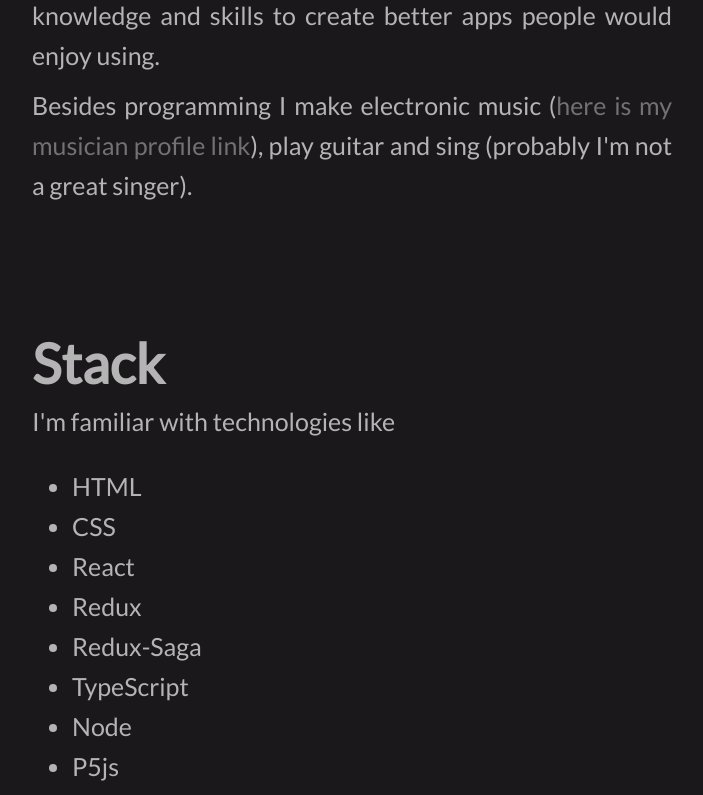
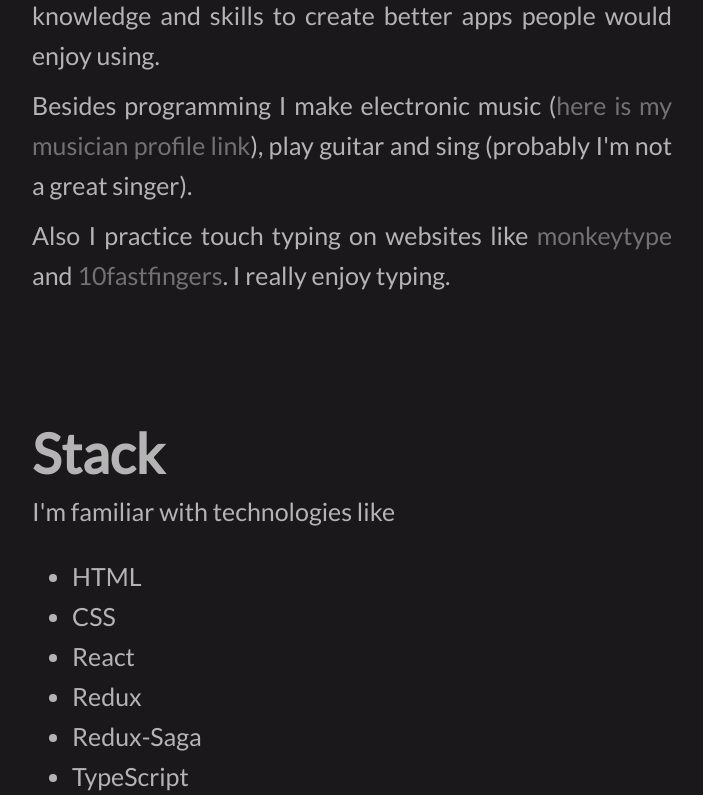
Before and after one commit to akmatoff/akmatoff.github.io, a React (Create React App) app: page / in a window 1280 px wide. Shown: the part 1056-1851 px from the top of the page, without its empty margins (98-801 px from the left). Built offline with nearby package versions, Linux system fonts and the light colour scheme.

Commit message:
UPDATE & FIX: A little bit more about me, resume link fixed

```diff
--- a/src/components/About.js
+++ b/src/components/About.js
@@ -19,14 +19,28 @@ function About() {
     >
       <h1 className="header-title">About</h1>
       <div className="text-container">
-        I am an 18 years old developer based in Kyrgyzstan.
-        I build web apps that provide most common features which solve common
-        problems. I'm constantly working on my knowledge and skills to create better apps
+        I am an 18 years old developer based in Kyrgyzstan. I build web apps
+        that provide most common features which solve common problems. I'm
+        constantly working on my knowledge and skills to create better apps
         people would enjoy using.
       </div>
       <div className="text-container">
-        Besides programming I make electronic music (<a class="link" href="https://cooroot.netlify.app">here is my musician profile link</a>),
-        play guitar and sing (probably I'm not a great singer).
+        Besides programming I make electronic music (
+        <a class="link" href="https://cooroot.netlify.app">
+          here is my musician profile link
+        </a>
+        ), play guitar and sing (probably I'm not a great singer).
+      </div>
+      <div className="text-container">
+        Also I practice touch typing on websites like{" "}
+        <a class="link" href="https://monkeytype.com">
+          monkeytype
+        </a>{" "}
+        and{" "}
+        <a class="link" href="https://10fastfingers.com">
+          10fastfingers
+        </a>
+        . I really enjoy typing.
       </div>
     </div>
   );
--- a/src/components/Stack.js
+++ b/src/components/Stack.js
@@ -1,6 +1,6 @@
 import { useRef, useEffect } from "react";
 import { bgMouseMove } from "../utils/utils";
-import './About.css';
+import "./About.css";
 
 function Stack() {
   const stackContainer = useRef();
@@ -10,11 +10,14 @@ function Stack() {
     window.addEventListener("mousemove", onMouseMove);
   }, []);
   return (
-        <div className="main-container flex-column centered" id="stack" ref={stackContainer}>
+    <div
+      className="main-container flex-column centered"
+      id="stack"
+      ref={stackContainer}
+    >
       <h1 className="header-title">Stack</h1>
       <div className="text-container">
         I'm familiar with technologies like
-
         <ul>
           <li>HTML</li>
           <li>CSS</li>
@@ -29,10 +32,13 @@ function Stack() {
       </div>
 
       <div className="text-container">
-                You can download my resume <a className="link" href="../assets/AKMATOV AZIM.pdf" download>here</a>
+        You can download my resume{" "}
+        <a className="link" href="AKMATOV AZIM.pdf" download>
+          here
+        </a>
       </div>
     </div>
-    )
+  );
 }
 
 export default Stack;
```
Also changed, not shown: src/components/Home.js (+5 -2 lines), 1 other file (tests, documents, lock files or other folders). Lines whose indentation alone changed are shown as unchanged.
